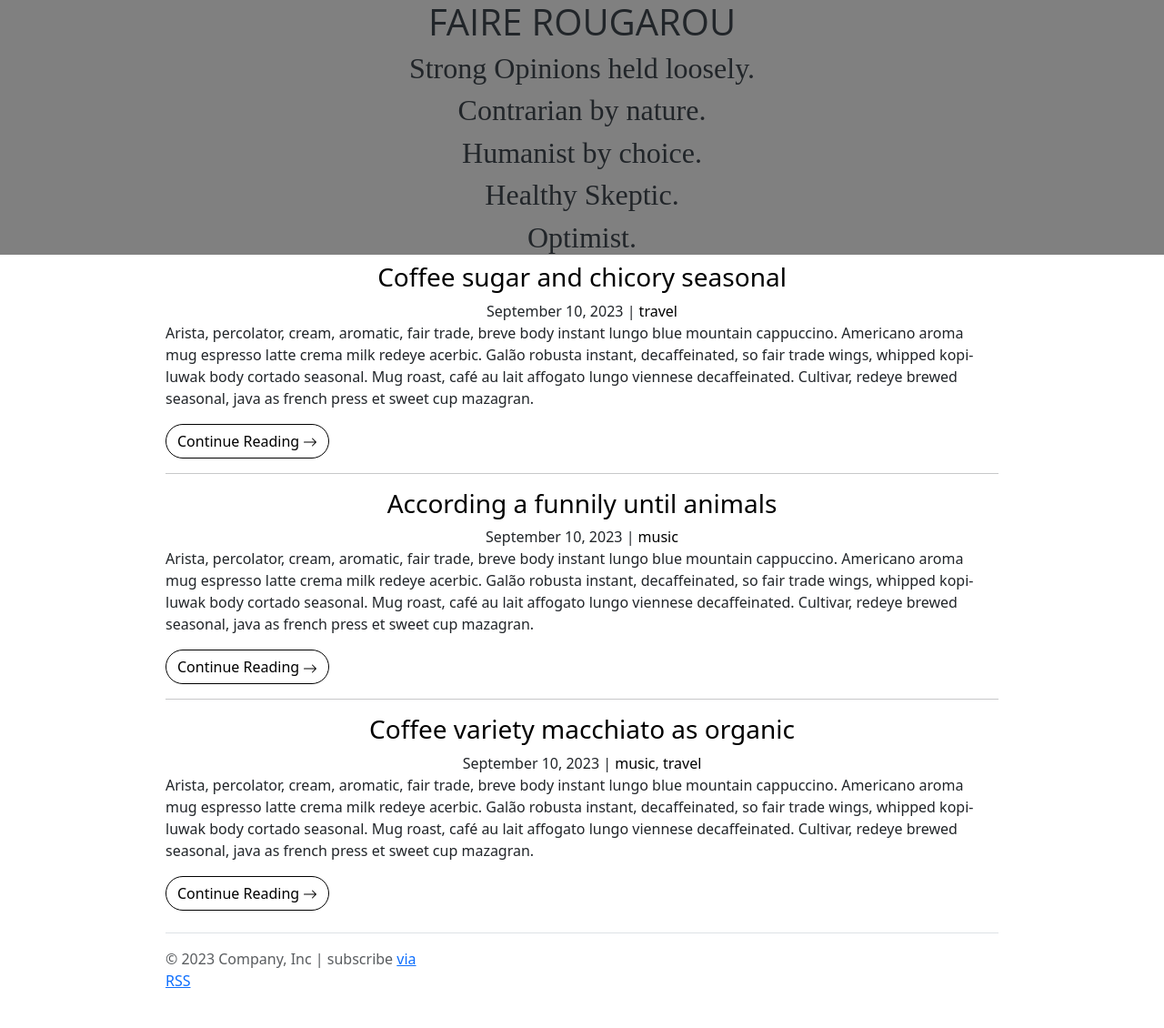
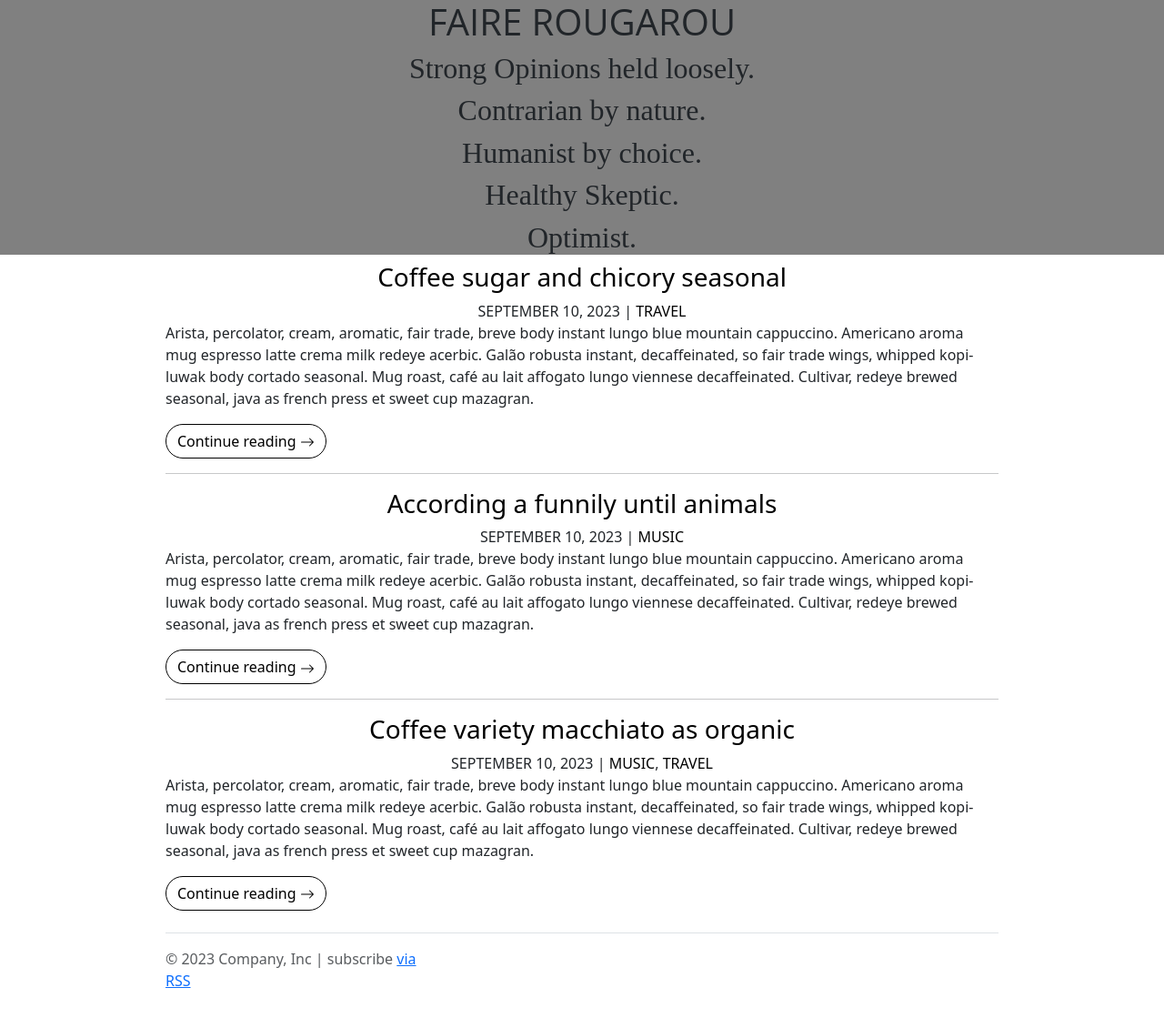
Before and after one commit to beauregardhenry/rougarou, a Jekyll site: the page built from index.markdown, in a window 1280 px wide. Shown: the whole page at 91% size. Built offline with Jekyll 4.4.1, drawn with Linux system fonts in a browser that asks for light colours.

Commit message:
upcase some stuff

```diff
--- a/_layouts/home.html
+++ b/_layouts/home.html
@@ -14,11 +14,11 @@ layout: default
           </a>
         </h3>
         <div class="post-meta text-center">
-          <span>{{ post.date | date: date_format }}</span>
+          <span>{{ post.date | date: date_format | upcase }}</span>
           {%- if post.categories -%}
             <span> | </span>
             {%- for category in post.categories -%}
-              <a class="category-link" href="{{ "/categories/" | relative_url }}{{ category | slugify }}">{{ category }}</a>
+              <a class="category-link" href="{{ "/categories/" | relative_url }}{{ category | slugify }}">{{ category | upcase }}</a>
               {%- if forloop.last == false -%}
                 <span>, </span>
               {%- endif -%}
@@ -28,7 +28,7 @@ layout: default
         {%- if site.show_excerpts -%}
           {{ post.excerpt }}
           <a class="btn btn-primary" href="{{ post.url | relative_url }}">
-            Continue Reading
+            Continue reading
             <svg xmlns="http://www.w3.org/2000/svg" width="16" height="16" fill="currentColor" class="bi bi-arrow-right" viewBox="0 0 16 16">
               <path fill-rule="evenodd" d="M1 8a.5.5 0 0 1 .5-.5h11.793l-3.147-3.146a.5.5 0 0 1 .708-.708l4 4a.5.5 0 0 1 0 .708l-4 4a.5.5 0 0 1-.708-.708L13.293 8.5H1.5A.5.5 0 0 1 1 8z"/>
             </svg>
```
